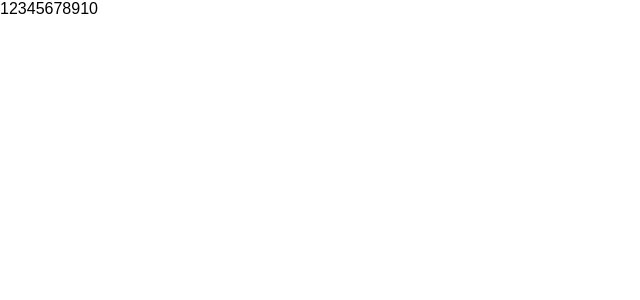
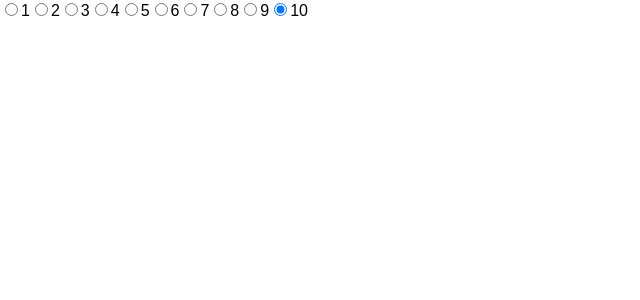
Before and after one commit to nezchaudhary/finance-ui, a React (Create React App) app: page / in a window 1280 px wide. Shown: the top 300 px of the page, without its empty margins (0-640 px from the left). Built offline with nearby package versions, Linux system fonts and the light colour scheme.

Commit message:
Render radio buttons for levels

```diff
--- /dev/null
+++ b/src/components/risk-tolerance/level-detail.js
@@ -0,0 +1,37 @@
+import React, { Component } from 'react';
+
+// import SelectLevel from '../../actions/index.js';
+
+class LevelDetail extends Component {
+
+  handleChange(event) {
+    console.log('event is', event);
+  }
+
+  render() {
+    return (
+      <label>
+        <input
+          type="radio"
+          value={this.props.level}
+          name="tolerance-level"
+          onChange={this.handleChange}
+          checked="false"
+        />
+        {this.props.level}
+      </label>
+    );
+  }
+};
+
+export default LevelDetail;
+
+// // anything returned form this function will end up as props on the BookList container
+// function mapDispatchToProps(dispatch) {
+//   // whenever select book is called, result is passed to all of our reducers.
+//   return bindActionCreators({ selectedLevel: props. }, dispatch);
+// }
+
+// //Promote BookList from a component to a container, needs to know about the dispatch method, selectBook.
+// // Make it available as a prop
+// export default connect(mapDispatchToProps)(ToleranceLevel);
--- a/src/components/risk-tolerance/levels.js
+++ b/src/components/risk-tolerance/levels.js
@@ -1,11 +1,26 @@
 import React, { Component } from 'react';
 import { connect } from 'react-redux';
+import LevelDetail from './level-detail';
 
 class Levels extends Component {
+
+  renderLevels() {
+    return (
+      this.props.levels.map(level => (
+        <LevelDetail
+          key={level}
+          level={level}
+        />
+      ))
+    );
+  }
+
   render() {
     return (
       <div>
-        {this.props.levels.map(level => <span>{level}</span>)}
+      <form>
+        {this.renderLevels()}
+      </form>
       </div>
     )
   }
```
